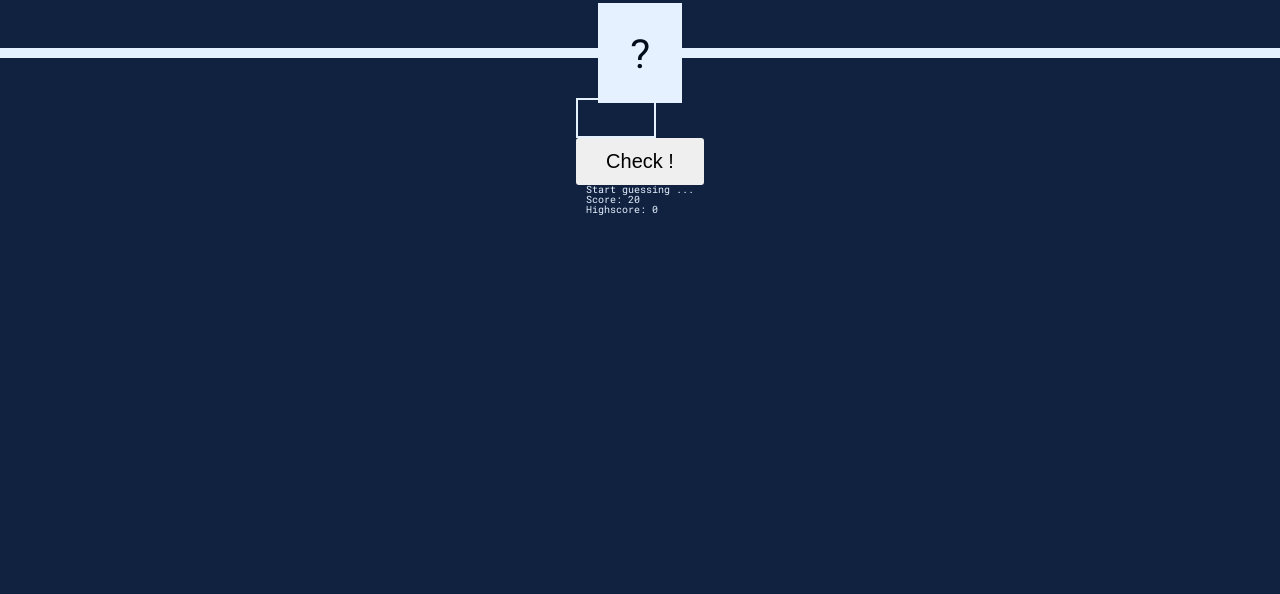
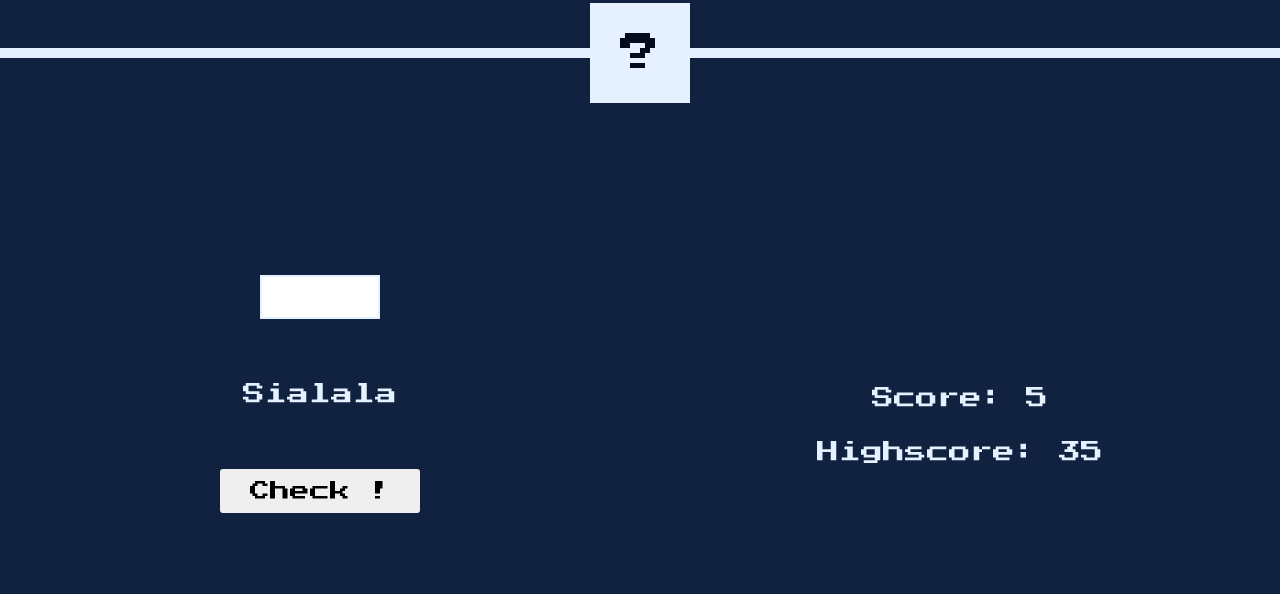
Before and after one commit to IreneuszGorak/GameGuessMyNumber, a website: page index.html in a window 1280 px wide. Shown: the part 262-856 px from the top of the page. Before the commit the page ends 800 px from the top, so only its background shows below. Drawn offline with Linux system fonts and the light colour scheme; a web font is replaced by a local one.

Commit message:
css ready,  js start

```diff
--- a/index.html
+++ b/index.html
@@ -5,14 +5,12 @@
     <meta http-equiv="X-UA-Compatible" content="IE=edge" />
     <meta name="viewport" content="width=device-width, initial-scale=1.0" />
 
-    <link rel="preconnect" href="https://fonts.googleapis.com" />
-    <link rel="preconnect" href="https://fonts.gstatic.com" crossorigin />
-    <link
-      href="https://fonts.googleapis.com/css2?family=Indie+Flower&family=Inter:wght@400;700&family=Nunito+Sans:ital,wght@0,600;0,700;1,400&family=Playfair+Display:ital,wght@0,400;0,900;1,600;1,700&family=Roboto+Mono:wght@300;400;700&family=Roboto:wght@500&display=swap"
-      rel="stylesheet"
-    />
 
-    <link rel="stylesheet" href="/css/style.css" />
+    <link rel="preconnect" href="https://fonts.googleapis.com">
+    <link rel="preconnect" href="https://fonts.gstatic.com" crossorigin>
+    <link href="https://fonts.googleapis.com/css2?family=Press+Start+2P&display=swap" rel="stylesheet">
+
+    <link rel="stylesheet" type="text/css" href="/css/style.css" />
 
     <title>Guess My Number</title>
   </head>
@@ -34,21 +32,21 @@
       </section>
 
       <section class="game-values">
-        <div class="game-vaules__player">
-          <span class="game-values__player-input"></span>
+        <div class="game-values__player">
+          <input class="game-values__player-input"></input>
+          <p class="game-values__player__info-panel info-panel">Start guessing ...</p>
           <button class="btn-main game-values__player-btn-check" type="button">
             Check !
           </button>
         </div>
 
         <div class="game-values__table-score">
-          <span class="game-values__table-score__info-panel"
-            >Start guessing ...</span
-          >
-          <span class="game-values__table-score__score"> Score: 20</span>
-          <span class="game-values__table-score__highscore">Highscore: 0</span>
+
+          <p class="game-values__table-score__score"> Score: <span class="score">20</span></p>
+          <p class="game-values__table-score__highscore">Highscore: <span class="highscore">0</span></p>
         </div>
       </section>
     </main>
+    <script src="/script/script.js"></script>
   </body>
 </html>
--- a/sass/base/_typography.scss
+++ b/sass/base/_typography.scss
@@ -5,18 +5,7 @@
 // Font sizes (px)
 // 10 / 12 / 14 / 16/ 18/ 20 / 24 /30 / 36 / 44 / 52 /62 / 74 / 86 / 98
 
-
-    font-family: 'Indie Flower', cursive;
-
-    font-family: 'Inter', sans-serif;
-
-    font-family: 'Nunito Sans', sans-serif;
-
-    font-family: 'Playfair Display', serif;
-
-    font-family: 'Roboto', sans-serif;
-
-    font-family: 'Roboto Mono', monospace;
+font-family: 'Press Start 2P', cursive;
 
 
 // Spacing Systempx)
@@ -25,7 +14,7 @@
 // */
 
 body {
-  font-family: "Roboto Mono", sans-serif;
+  font-family: "Press Start 2P", cursive, sans-serif;
   line-height: 1;
   font-weight: 400;
 }
--- a/sass/components/_buttons.scss
+++ b/sass/components/_buttons.scss
@@ -3,6 +3,8 @@
   font-size: 2rem;
   border: none;
   border-radius: 3px;
+  width: 20rem;
+  font-family: "Press Start 2P", cursive, sans-serif;
 
   &:hover {
     background-color: $green-tint;
--- a/sass/pages/_home.scss
+++ b/sass/pages/_home.scss
@@ -30,22 +30,66 @@
 }
 
 .game-values {
+  padding-top: 9.6rem;
   display: grid;
-  grid-template-columns: 2;
+  grid-template-columns: 1fr 1fr;
   justify-items: center;
   align-items: center;
 
   &__player {
+    // background-color: yellow;
+    width: 40rem;
+    height: 40rem;
+
+    display: flex;
+    flex-direction: column;
+    justify-content: center;
+    align-self: center;
+
+    gap: 3.2rem;
+
+    font-size: 2.2rem;
+
+    &__info-panel {
+      padding-bottom: 3.2rem;
+      text-align: center;
+    }
+
     &-input {
       display: block;
-      width: 8rem;
+      width: 12rem;
+      margin: 0 auto;
       height: 4rem;
       border: 2px solid $white;
+      text-align: center;
+      font-size: 2.2rem;
+      padding: 2rem 3rem;
+      margin-bottom: 3.2rem;
+      font-family: "Press Start 2P", cursive, sans-serif;
+    }
+
+    &-btn-check {
+      margin: 0 auto;
     }
   }
 
   &__table-score {
+    //background-color: blue;
+    width: 30rem;
+    height: 20rem;
+
     display: flex;
     flex-direction: column;
+    justify-content: center;
+    align-self: center;
+
+    gap: 3.2rem;
+
+    font-size: 2.2rem;
+    text-align: center;
+
+    &__score {
+      padding-top: 6.2rem;
+    }
   }
 }
--- /dev/null
+++ b/script/script.js
@@ -0,0 +1,5 @@
+"use strict";
+
+document.querySelector('.score').textContent = '5';
+document.querySelector('.highscore').textContent = '35';
+document.querySelector('.info-panel').textContent = 'Sialala';
```
Also changed, not shown: css/style.css, 1 other file.
